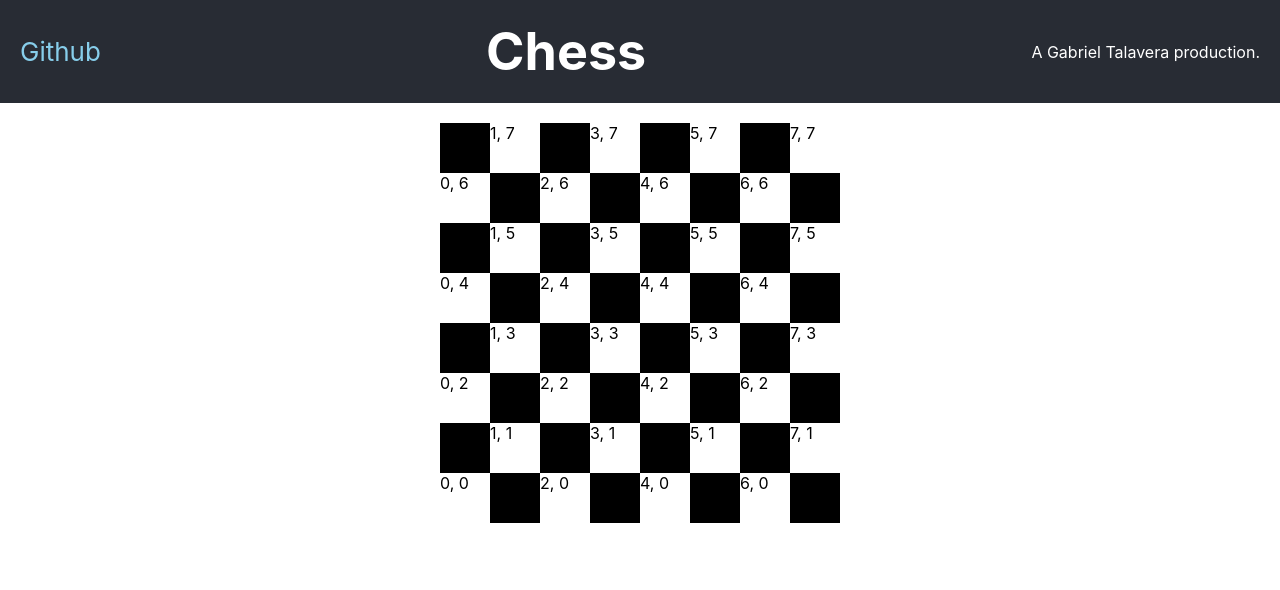
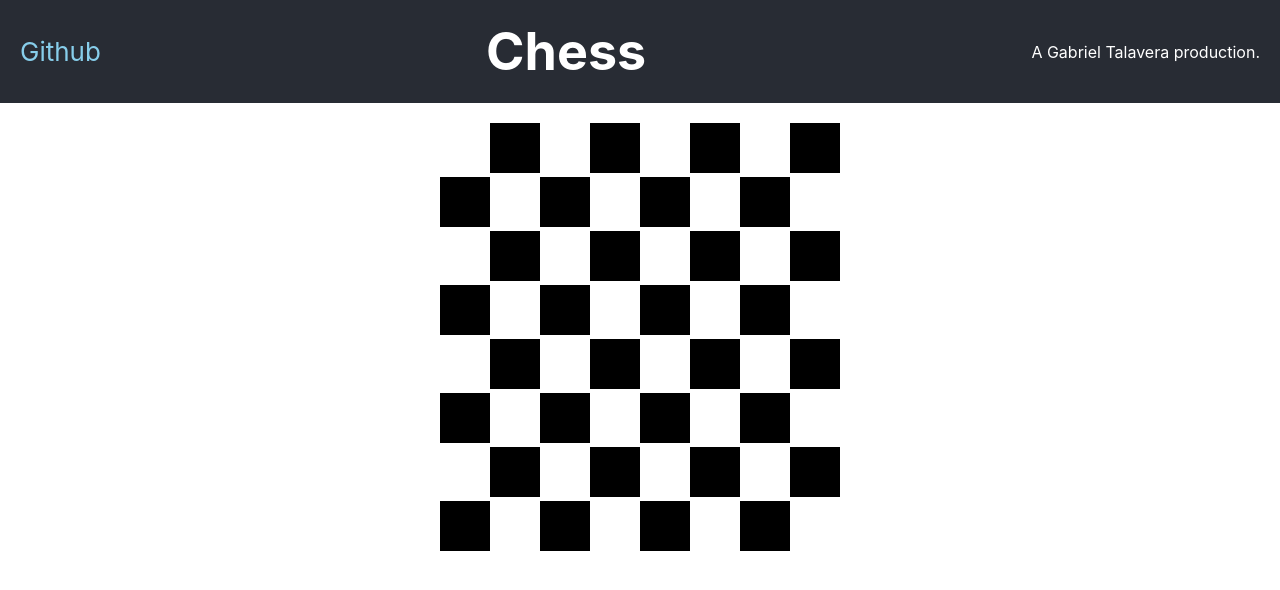
Before and after one commit to gabrieltal/chess, a React (Create React App) app: page / in a window 1280 px wide. Shown: the top 590 px of the page. Built offline with nearby package versions, Linux system fonts and the light colour scheme.

Commit message:
Removed dead constructor and removed displaying props in squares, corrected the expected color of the board

```diff
--- a/src/components/square.jsx
+++ b/src/components/square.jsx
@@ -1,27 +1,17 @@
 import React from 'react';
 
 export default class Square extends React.Component {
-  // constructor(props) {
-  //   super(props);
-  //
-  //   this.state = {
-  //     value: null,
-  //     position: [p]
-  //   };
-  // }
-
   chooseColor(x, y) {
     if (x % 2 === 0) {
+      return y % 2 === 0 ? 'bg-black' : 'bg-white';
+    } else {
       return y % 2 === 0 ? 'bg-white' : 'bg-black';
-    } else {
-      return y % 2 === 0 ? 'bg-black' : 'bg-white';
     }
   }
 
   render() {
     return (
       <div className={`square ${this.chooseColor(this.props.x, this.props.y)}` } onClick={ () => alert('click') }>
-        {this.props.x}, {this.props.y}
       </div>
     );
   }
```
